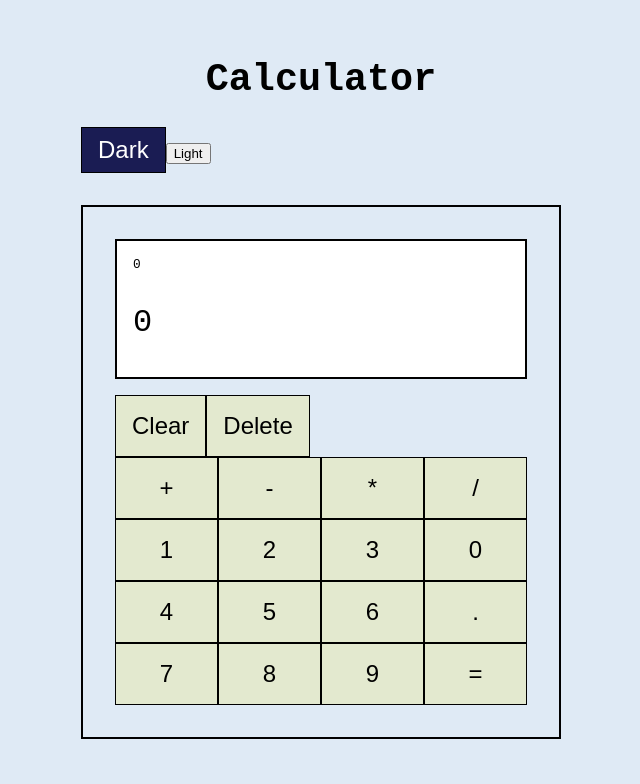
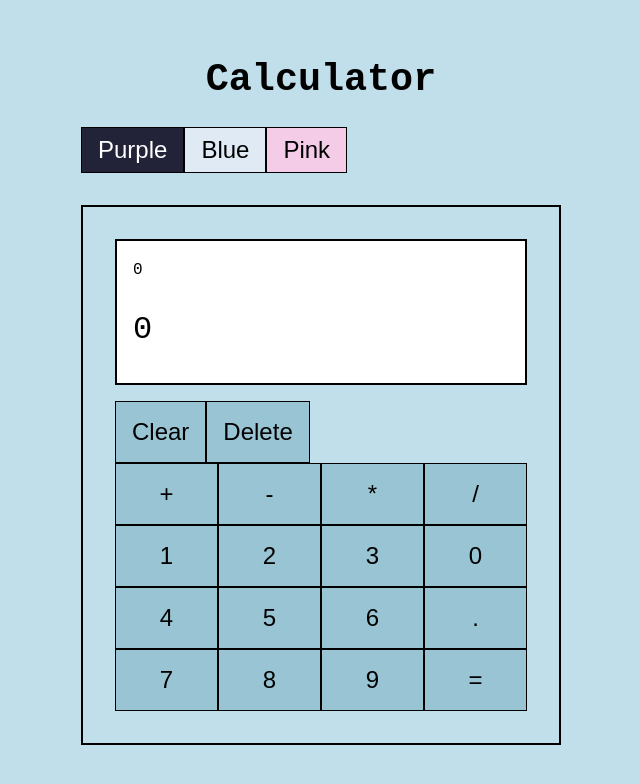
Before and after one commit to raulboni/js-calculator, a React (Create React App) app: page / in a window 1280 px wide. Shown: the top 784 px of the page, without its empty margins (319-959 px from the left). Built offline with nearby package versions, Linux system fonts and the light colour scheme.

Commit message:
pink theme added

```diff
--- a/src/App.js
+++ b/src/App.js
@@ -14,7 +14,7 @@ import {
 } from "./StyledComponents";
 
 function App() {
-  const [theme, setTheme] = useState("light");
+  const [theme, setTheme] = useState("blue");
   const [operationStr, setOperationStr] = useState("");
   const [result, setresult] = useState(false);
   function handleOperation() {
@@ -88,19 +88,32 @@ function App() {
         <Container>
           <Title>Calculator</Title>
           <ThemeButton
-            bg="#1A1C53"
+            bg="#222339"
             color="white"
-            value="dark"
+            value="purple"
             onClick={handleTheme}
           >
-            Dark
+            Purple
           </ThemeButton>
-          <button value="light" onClick={handleTheme}>
-            Light
-          </button>
+          <ThemeButton
+            bg="#DFEAF5"
+            color="Black"
+            value="blue"
+            onClick={handleTheme}
+          >
+            Blue
+          </ThemeButton>
+          <ThemeButton
+            bg="#f5cce8"
+            color="Black"
+            value="pink"
+            onClick={handleTheme}
+          >
+            Pink
+          </ThemeButton>
           <Calculator>
             <Screen>
-              <p id="display" style={{ fontSize: "0.8rem", padding: "0" }}>
+              <p id="display" style={{ fontSize: "1rem", padding: "0" }}>
                 {operationStr ? operationStr : "0"}
               </p>
               <p>{result ? result : "0"}</p>
--- a/src/StyledComponents.js
+++ b/src/StyledComponents.js
@@ -9,8 +9,9 @@ body{
 `;
 
 export const themes = {
-  light: { bg: "#DFEAF5", text: "black", btn: "#E3E9CF", screen: "white" },
-  dark: { bg: "#222339", text: "white", btn: "#1A1C53", screen: "black" },
+  blue: { bg: "#C1DFEA", text: "black", btn: "#98C4D4", screen: "white" },
+  purple: { bg: "#584271 ", text: "white", btn: "#28143F", screen: "black" },
+  pink: { bg: "#f5cce8", text: "#4a2040", btn: "#ec9ded", screen: "white" },
 };
 export const Title = styled.h1`
   text-align: center;
```
